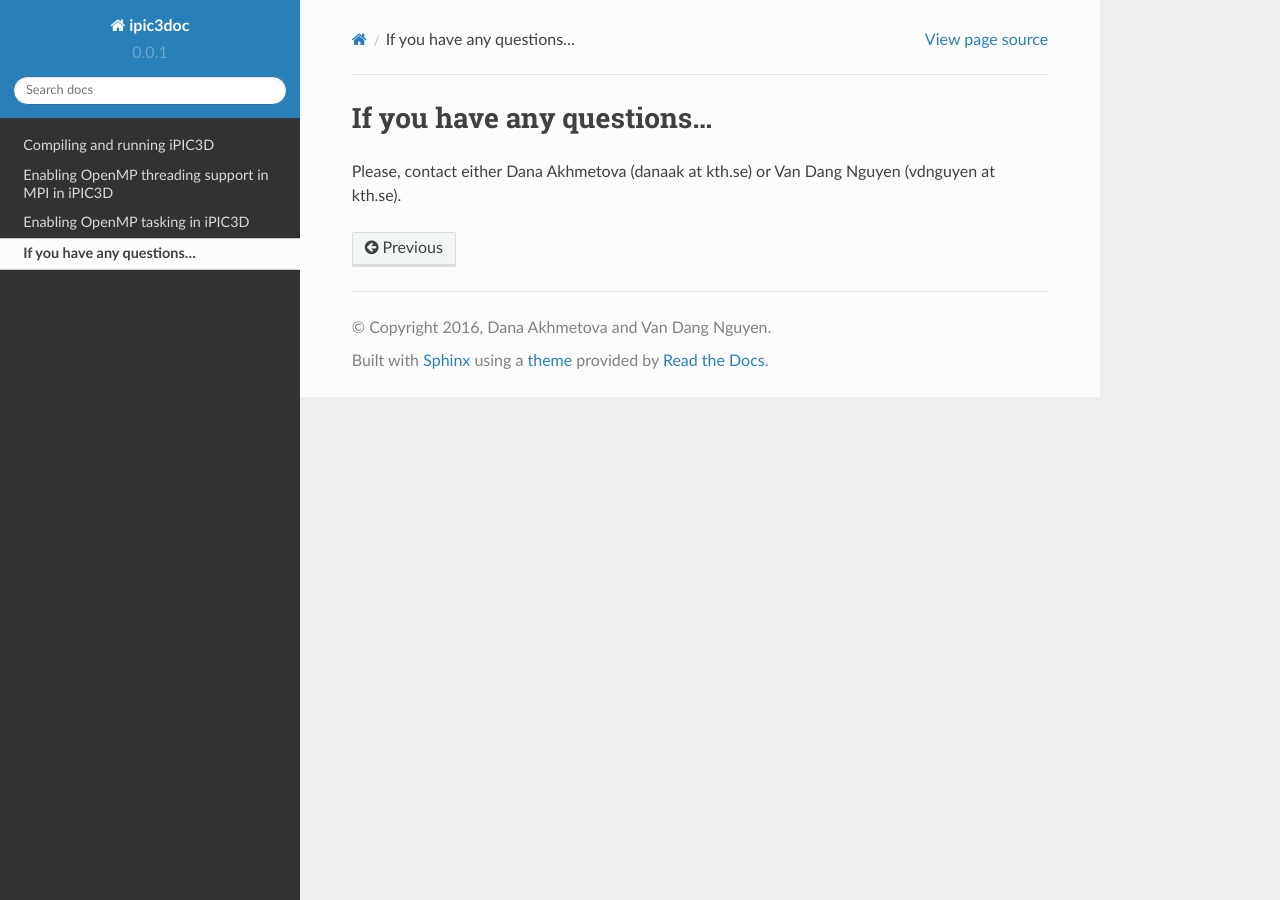
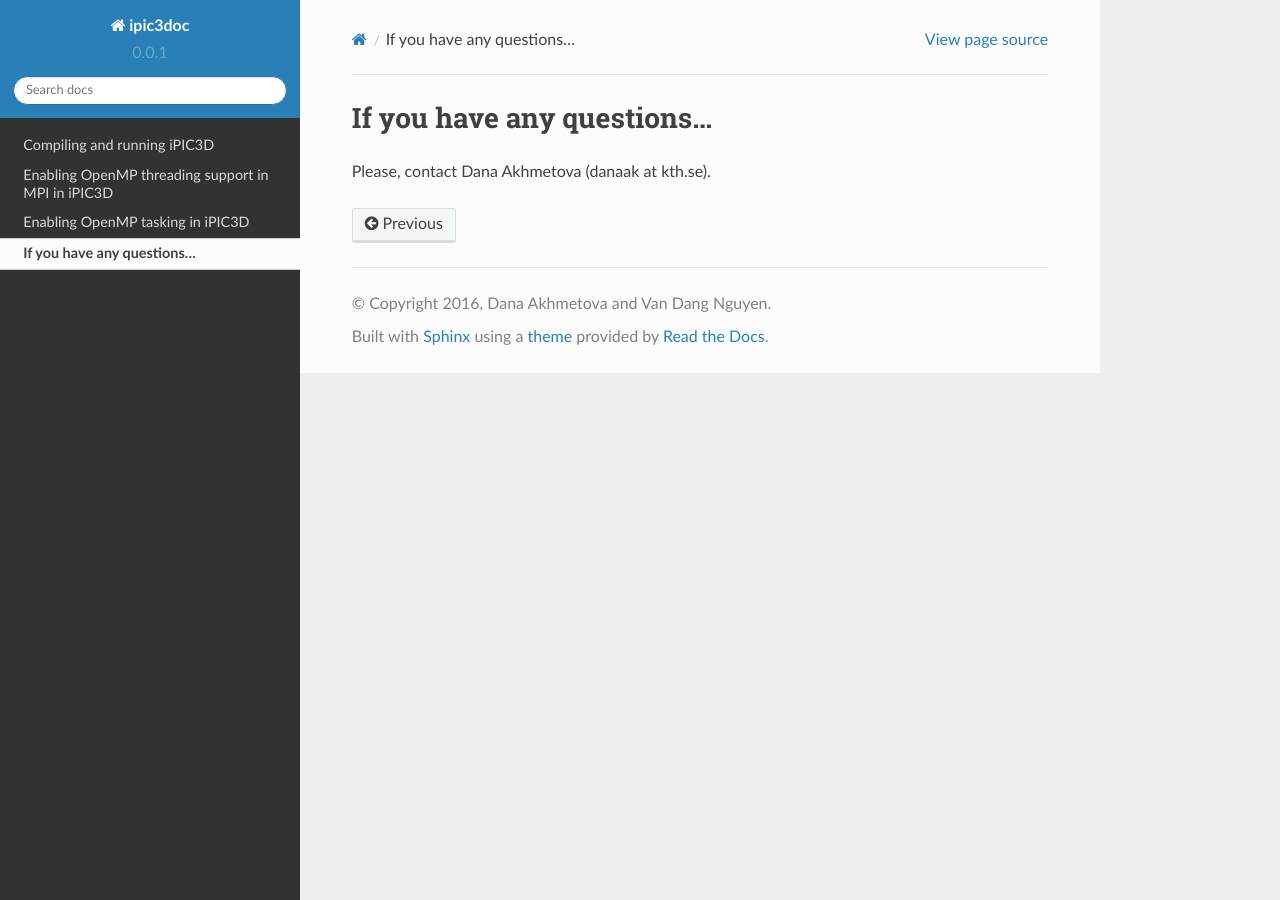
Before and after one commit to 617u53r/ipic3doc, a Sphinx documentation site: the page built from source/contacts.rst, in a window 1280 px wide. Built offline with Sphinx 7.4.7 and the Read the Docs theme 2.0.0, drawn with Linux system fonts in a browser that asks for light colours.

Commit message:
Update contacts.rst

```diff
--- a/source/contacts.rst
+++ b/source/contacts.rst
@@ -1,4 +1,4 @@
 If you have any questions...
 ============================
 
-Please, contact either Dana Akhmetova (danaak at kth.se) or Van Dang Nguyen (vdnguyen at kth.se).
+Please, contact Dana Akhmetova (danaak at kth.se).
```
